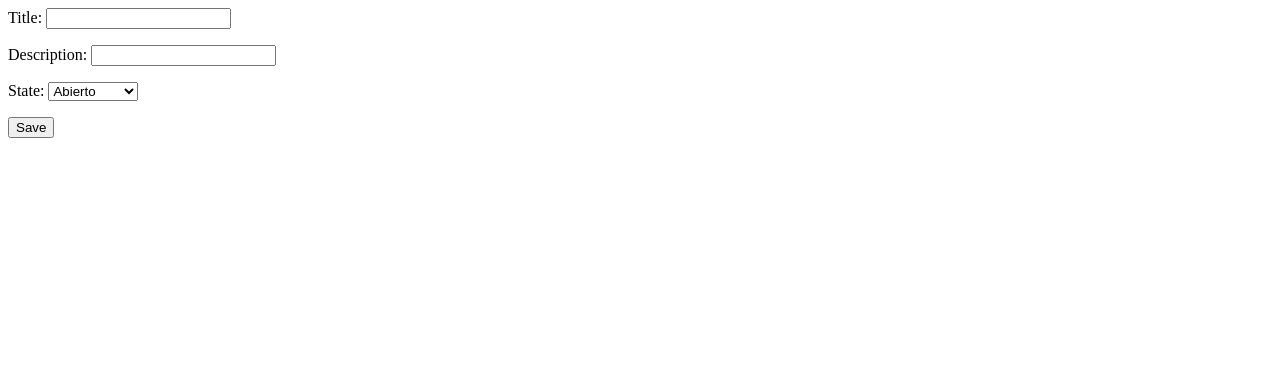
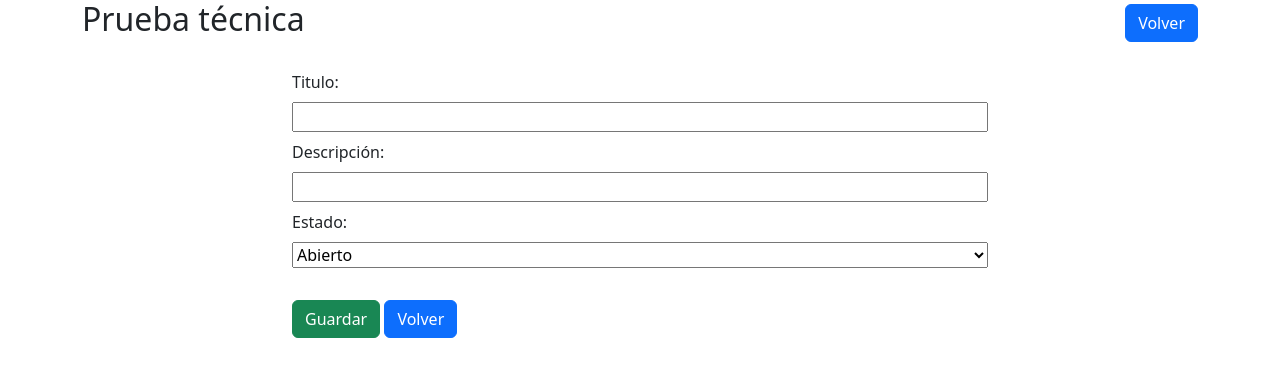
Before and after one commit to joscompu/uwigo-helpdesk, a Django app: page /ticket/create in a window 1280 px wide. Shown: the top 377 px of the page. Run offline with Django 4.2, Linux system fonts and the light colour scheme.

Commit message:
:art: cambios en la estructura y agregando estilos

```diff
--- a/uwigo/tickets/models.py
+++ b/uwigo/tickets/models.py
@@ -1,5 +1,6 @@
 from django.utils.translation import gettext_lazy as _
 from django.db import models
+from django import forms
 
 class Ticket(models.Model):
 
@@ -10,10 +11,10 @@ class Ticket(models.Model):
         RESOLVE = 'RS', _('Resuelto')
         CLOSE = 'CL', _('Cerrado')
 
+    title = models.CharField('Titulo',max_length=100)
 
-    title = models.CharField(max_length=100)
-    description = models.CharField(max_length=500)
-    state = models.CharField(
+    description = models.CharField('Descripción', max_length=500)
+    state = models.CharField(verbose_name='Estado',
         max_length=2,
         choices=States.choices,
         default=States.OPEN,
--- a/uwigo/tickets/templates/tickets/create.html
+++ b/uwigo/tickets/templates/tickets/create.html
@@ -1,4 +1,32 @@
-<form method="post">{% csrf_token %}
-    {{ form.as_p }}
-    <input type="submit" value="Save">
-</form>
+<!doctype html>
+<html lang="es">
+  <head>
+    <meta charset="utf-8">
+    <meta name="viewport" content="width=device-width, initial-scale=1">
+    <title>Creat ticket</title>
+     <link href="https://cdn.jsdelivr.net/npm/bootstrap@5.2.3/dist/css/bootstrap.min.css" rel="stylesheet" integrity="sha384-rbsA2VBKQhggwzxH7pPCaAqO46MgnOM80zW1RWuH61DGLwZJEdK2Kadq2F9CUG65" crossorigin="anonymous">
+    </head>
+    <body>
+        <header class="container">
+            <div class="d-flex justify-content-between align-items-center">
+                <h1 class="fs-2">Prueba técnica</h1>
+                <nav>
+                    <a class="btn btn-primary" href={% url 'tickets:all' %}>Volver</a>
+                </nav>
+            </div>
+        </header>
+        <form
+            method="post"
+            class="container d-flex flex-column justify-content-center mt-4"
+            style="gap: 0.5rem; max-width: 720px;"
+        >
+            {% csrf_token %}
+            {{form}}
+            <div class="mt-4">
+                <input class="btn btn-success" type="submit" value="Guardar">
+                <a class="btn btn-primary" href={% url 'tickets:all' %}>Volver</a>
+            </div>
+        </form>
+        <script src="https://cdn.jsdelivr.net/npm/bootstrap@5.2.3/dist/js/bootstrap.bundle.min.js" integrity="sha384-kenU1KFdBIe4zVF0s0G1M5b4hcpxyD9F7jL+jjXkk+Q2h455rYXK/7HAuoJl+0I4" crossorigin="anonymous"></script>
+      </body>
+</html>
--- a/uwigo/tickets/urls.py
+++ b/uwigo/tickets/urls.py
@@ -4,6 +4,5 @@ from . import views
 app_name = "tickets"
 urlpatterns = [
     path('', views.index, name="all"),
-    path('ticket/<int:id>', views.detail, name="detail"),
     path('ticket/create', views.CreateTicket.as_view(), name="create_ticket"),
 ]
--- a/uwigo/uwigo/urls.py
+++ b/uwigo/uwigo/urls.py
@@ -15,6 +15,7 @@ Including another URLconf
 """
 from django.contrib import admin
 from django.urls import path, include
+from django.conf.urls.static import static
 
 urlpatterns = [
     path('admin/', admin.site.urls),
```
Also changed, not shown: uwigo/tickets/admin.py (+9 -1 lines), uwigo/tickets/templates/tickets/index.html (+32 -4 lines), uwigo/tickets/templates/tickets/detail.html (deleted).
